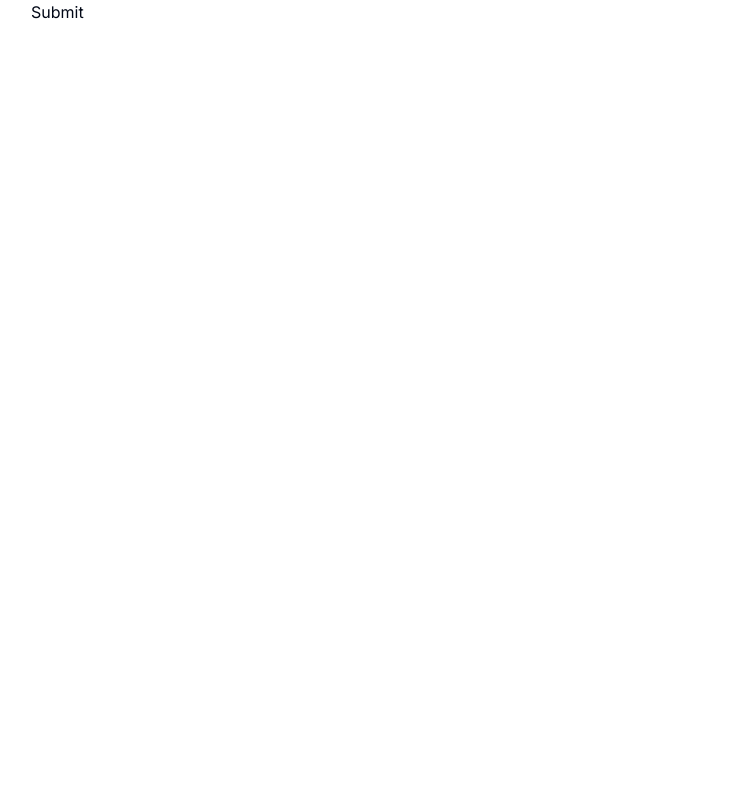
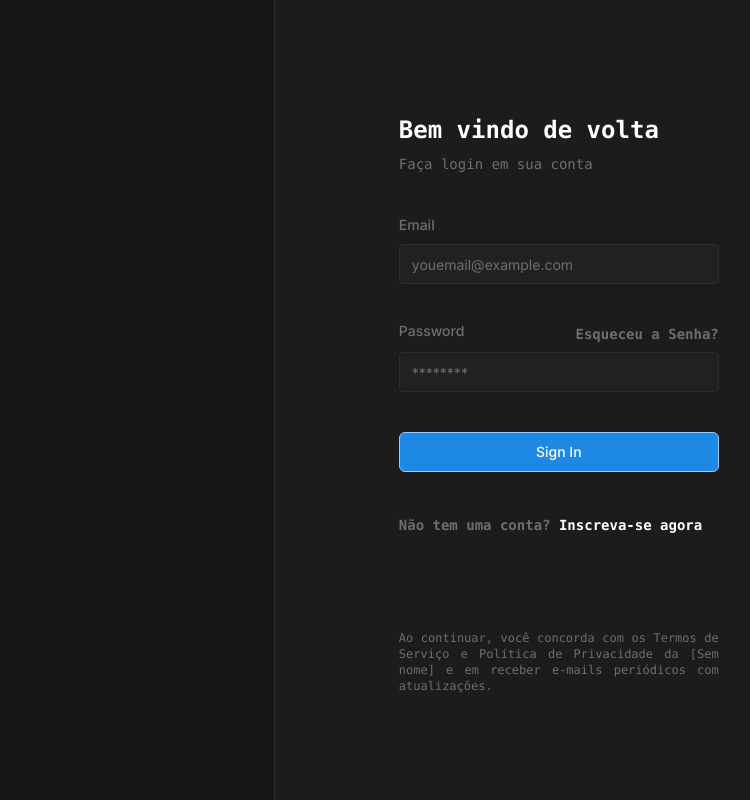
Before and after one commit to kleuberA/project-management, a Next.js app: page /auth/signin in a window 1280 px wide. Shown: the whole page, without its empty margins (437-1187 px from the left). Built offline with nearby package versions, Linux system fonts and the light colour scheme; no server answers.

Commit message:
Design in page signin

```diff
--- a/package.json
+++ b/package.json
@@ -10,6 +10,8 @@
   },
   "dependencies": {
     "@hookform/resolvers": "^3.3.4",
+    "@radix-ui/react-label": "^2.0.2",
+    "@radix-ui/react-slot": "^1.0.2",
     "@supabase/ssr": "^0.0.10",
     "@supabase/supabase-js": "^2.39.3",
     "@tanstack/react-query": "^5.17.19",
--- a/src/app/auth/signin/page.tsx
+++ b/src/app/auth/signin/page.tsx
@@ -8,8 +8,11 @@ export const metadata: Metadata = {
 
 export default function SignIn() {
     return (
-        <section>
-            <SignInComponent />
-        </section>
+        <div className="w-full h-screen bg-[#161616] flex flex-row">
+            <div className="flex-1"></div>
+            <div className="w-full h-full bg-[#1c1c1c] flex-[0.8] border-l border-l-[#2e2e2e]">
+                <SignInComponent />
+            </div>
+        </div>
     )
 }
--- a/src/app/globals.css
+++ b/src/app/globals.css
@@ -36,7 +36,7 @@
 	}
 
 	.dark {
-    --background: 222.2 84% 4.9%;
+		--background: 0 0% 11%;
 		--foreground: 210 40% 98%;
 
 		--card: 222.2 84% 4.9%;
@@ -45,10 +45,10 @@
 		--popover: 222.2 84% 4.9%;
 		--popover-foreground: 210 40% 98%;
 
-    --primary: 210 40% 98%;
-    --primary-foreground: 222.2 47.4% 11.2%;
+		--primary: 0 0% 14%;
+		--primary-foreground: 0 0% 18%;
 
-    --secondary: 217.2 32.6% 17.5%;
+		--secondary: 208 79% 51%;
 		--secondary-foreground: 210 40% 98%;
 
 		--muted: 217.2 32.6% 17.5%;
@@ -60,8 +60,8 @@
 		--destructive: 0 62.8% 30.6%;
 		--destructive-foreground: 210 40% 98%;
 
-    --border: 217.2 32.6% 17.5%;
-    --input: 217.2 32.6% 17.5%;
+		--border: 0 0% 18%;
+		--input: 0 0% 13%;
 		--ring: 212.7 26.8% 83.9%;
 	}
 }
--- a/src/components/auth/signin.tsx
+++ b/src/components/auth/signin.tsx
@@ -6,10 +6,14 @@ import * as z from 'zod';
 import useSupabase from '@/hooks/useSupabase';
 import { useRouter } from 'next/navigation';
 import toast from 'react-hot-toast';
+import { Input } from '../ui/input';
+import { Label } from '../ui/label';
+import { Button } from '../ui/button';
+import Link from 'next/link';
 
 const schema = z.object({
-    email: z.string().email(),
-    password: z.string(),
+    email: z.string().email({ message: "Email inválido." }),
+    password: z.string().min(8, { message: "A senha deverá conter no mínimo 8 caracteres." }),
 });
 
 type UserFormData = z.infer<typeof schema>
@@ -29,7 +33,6 @@ export default function SignInComponent() {
 
     async function isAuthenticated() {
         const { data } = await supabase.auth.getSession();
-        console.log(data);
         if (data.session?.user) {
             router.push('/home')
         }
@@ -49,9 +52,9 @@ export default function SignInComponent() {
                 {
                     style: {
                         borderRadius: '5px',
-                        background: '#333',
+                        background: '#1c1c1c',
                         color: '#fff',
-                        border: '1px solid #3d3d3d'
+                        border: '1px solid #2e2e2e'
                     },
                 });
         } else {
@@ -59,23 +62,66 @@ export default function SignInComponent() {
                 {
                     style: {
                         borderRadius: '5px',
-                        background: '#333',
+                        background: '#1c1c1c',
                         color: '#fff',
-                        border: '1px solid #3d3d3d'
+                        border: '1px solid #2e2e2e'
                     },
                 });
         }
     }
 
     return (
-        <section>
-            <form onSubmit={handleSubmit(submitHandler)}>
-                <input {...register('email')} type='email' />
-                {errors.email?.message && <p>{errors.email?.message}</p>}
-                <input type="password" {...register('password')} />
-                {errors.password?.message && <p>{errors.password?.message}</p>}
-                <input type="submit" />
+        <section className='w-full h-full flex flex-col justify-center items-center'>
+            <div className='flex items-start w-[25dvw] flex-col gap-2'>
+                <div></div>
+                <h1 className='text-2xl text-white font-bold font-mono'>Bem vindo de volta</h1>
+                <span className='text-sm text-[#6f6f6f] font-mono font-medium'>Faça login em sua conta</span>
+            </div>
+            <form onSubmit={handleSubmit(submitHandler)} className='flex flex-col gap-10 w-[25dvw] h-[50dvh] justify-center'>
+
+                <div>
+                    <div className='pb-2'>
+                        <Label htmlFor='email' className='text-[#6e6e6e]'>Email</Label>
+                    </div>
+                    <Input
+                        {...register('email')}
+                        type='email'
+                        placeholder='youemail@example.com'
+                        id='email'
+                        className={`${errors.email?.message && 'border-[#d25151] bg-[#d25151] bg-opacity-20 transition-all duration-200'}`} />
+                    {errors.email?.message &&
+                        <span
+                            className='text-xs text-[#d25151]'
+                        >
+                            {errors.email?.message}
+                        </span>
+                    }
+                </div>
+
+                <div>
+                    <div className='flex justify-between pb-2'>
+                        <Label htmlFor='password' className='text-[#6e6e6e]'>Password</Label>
+                        <Link href="/forgot-password" className='text-[#6e6e6e] text-sm font-semibold font-mono'>Esqueceu a Senha?</Link>
+                    </div>
+                    <Input
+                        type="password"
+                        id='password'
+                        {...register('password')}
+                        placeholder='********'
+                        className={`${errors.password?.message && 'border-[#d25151] bg-[#d25151] bg-opacity-20 transition-all duration-200'}`}
+                    />
+                    {errors.password?.message && <span className='text-xs text-[#d25151]'>{errors.password?.message}</span>}
+                </div>
+                <Button type="submit" variant="signIn" >Sign In</Button>
+                <div>
+                    <span className='text-[#6e6e6e] text-sm font-semibold font-mono'>Não tem uma conta? <Link href="/auth/signup" className='text-white hover:underline transition-all duration-150'>Inscreva-se agora</Link></span>
+                </div>
             </form>
+            <div className='w-[25dvw] text-[#6e6e6e] font-mono h-[15dvh] flex items-end text-xs text-justify'>
+                <span>
+                    Ao continuar, você concorda com os Termos de Serviço e Política de Privacidade da [Sem nome] e em receber e-mails periódicos com atualizações.
+                </span>
+            </div>
         </section>
     )
 }
--- /dev/null
+++ b/src/components/ui/button.tsx
@@ -0,0 +1,57 @@
+import * as React from "react"
+import { Slot } from "@radix-ui/react-slot"
+import { cva, type VariantProps } from "class-variance-authority"
+
+import { cn } from "@/lib/utils"
+
+const buttonVariants = cva(
+  "inline-flex items-center justify-center whitespace-nowrap rounded-md text-sm font-medium ring-offset-background transition-colors focus-visible:outline-none focus-visible:ring-2 focus-visible:ring-ring focus-visible:ring-offset-2 disabled:pointer-events-none disabled:opacity-50",
+  {
+    variants: {
+      variant: {
+        default: "bg-primary text-primary-foreground hover:bg-primary/90",
+        destructive:
+          "bg-destructive text-destructive-foreground hover:bg-destructive/90",
+        outline:
+          "border border-input bg-background hover:bg-accent hover:text-accent-foreground",
+        secondary:
+          "bg-secondary text-secondary-foreground hover:bg-secondary/80",
+        ghost: "hover:bg-accent hover:text-accent-foreground",
+        link: "text-primary underline-offset-4 hover:underline",
+        signIn: "bg-[#1E88E5] text-white border border-[#98c8f3] hover:bg-opacity-60"
+      },
+      size: {
+        default: "h-10 px-4 py-2",
+        sm: "h-9 rounded-md px-3",
+        lg: "h-11 rounded-md px-8",
+        icon: "h-10 w-10",
+      },
+    },
+    defaultVariants: {
+      variant: "default",
+      size: "default",
+    },
+  }
+)
+
+export interface ButtonProps
+  extends React.ButtonHTMLAttributes<HTMLButtonElement>,
+  VariantProps<typeof buttonVariants> {
+  asChild?: boolean
+}
+
+const Button = React.forwardRef<HTMLButtonElement, ButtonProps>(
+  ({ className, variant, size, asChild = false, ...props }, ref) => {
+    const Comp = asChild ? Slot : "button"
+    return (
+      <Comp
+        className={cn(buttonVariants({ variant, size, className }))}
+        ref={ref}
+        {...props}
+      />
+    )
+  }
+)
+Button.displayName = "Button"
+
+export { Button, buttonVariants }
--- /dev/null
+++ b/src/components/ui/input.tsx
@@ -0,0 +1,25 @@
+import * as React from "react"
+
+import { cn } from "@/lib/utils"
+
+export interface InputProps
+  extends React.InputHTMLAttributes<HTMLInputElement> { }
+
+const Input = React.forwardRef<HTMLInputElement, InputProps>(
+  ({ className, type, ...props }, ref) => {
+    return (
+      <input
+        type={type}
+        className={cn(
+          "flex h-10 w-full rounded-sm border border-[#2e2e2e] bg-[#212121] text-white outline-none px-3 py-2 text-sm file:border-0 file:bg-transparent file:text-sm file:font-medium placeholder:text-[#6e6e6e] focus-visible:outline-none disabled:cursor-not-allowed disabled:opacity-50",
+          className
+        )}
+        ref={ref}
+        {...props}
+      />
+    )
+  }
+)
+Input.displayName = "Input"
+
+export { Input }
--- /dev/null
+++ b/src/components/ui/label.tsx
@@ -0,0 +1,26 @@
+"use client"
+
+import * as React from "react"
+import * as LabelPrimitive from "@radix-ui/react-label"
+import { cva, type VariantProps } from "class-variance-authority"
+
+import { cn } from "@/lib/utils"
+
+const labelVariants = cva(
+  "text-sm font-medium leading-none peer-disabled:cursor-not-allowed peer-disabled:opacity-70"
+)
+
+const Label = React.forwardRef<
+  React.ElementRef<typeof LabelPrimitive.Root>,
+  React.ComponentPropsWithoutRef<typeof LabelPrimitive.Root> &
+    VariantProps<typeof labelVariants>
+>(({ className, ...props }, ref) => (
+  <LabelPrimitive.Root
+    ref={ref}
+    className={cn(labelVariants(), className)}
+    {...props}
+  />
+))
+Label.displayName = LabelPrimitive.Root.displayName
+
+export { Label }
```
Also changed, not shown: 1 other file (tests, documents, lock files or other folders). Lines whose indentation alone changed are shown as unchanged.
